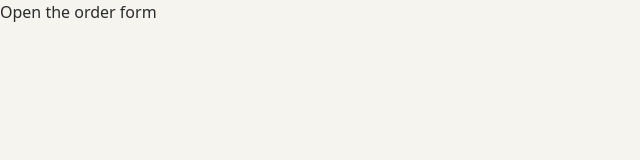
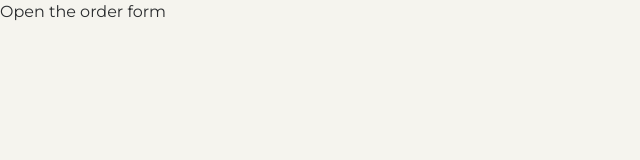
Before and after one commit to arseniy521/web-sparkle-shop, an Astro site in the folder astro/: page /prototype in a window 1280 px wide. Shown: the full height of the page, 0-640 px from the left. Built offline with nearby package versions, Linux system fonts and the light colour scheme; Astro itself is replaced by a stand-in of ours.

Commit message:
fix(site): NIU-17 load the old site's Google Fonts on the prototype page

```diff
--- a/astro/src/pages/prototype/index.astro
+++ b/astro/src/pages/prototype/index.astro
@@ -7,6 +7,9 @@ import '../../styles/global.css';
     <meta charset="utf-8" />
     <meta name="viewport" content="width=device-width, initial-scale=1" />
     <title>Prototype</title>
+    <link rel="preconnect" href="https://fonts.googleapis.com">
+    <link rel="preconnect" href="https://fonts.gstatic.com" crossorigin>
+    <link href="https://fonts.googleapis.com/css2?family=Plus+Jakarta+Sans:wght@500;600;700;800&family=Montserrat:wght@400;500&display=swap" rel="stylesheet">
   </head>
   <body>
     <button id="open" type="button">Open the order form</button>
```
